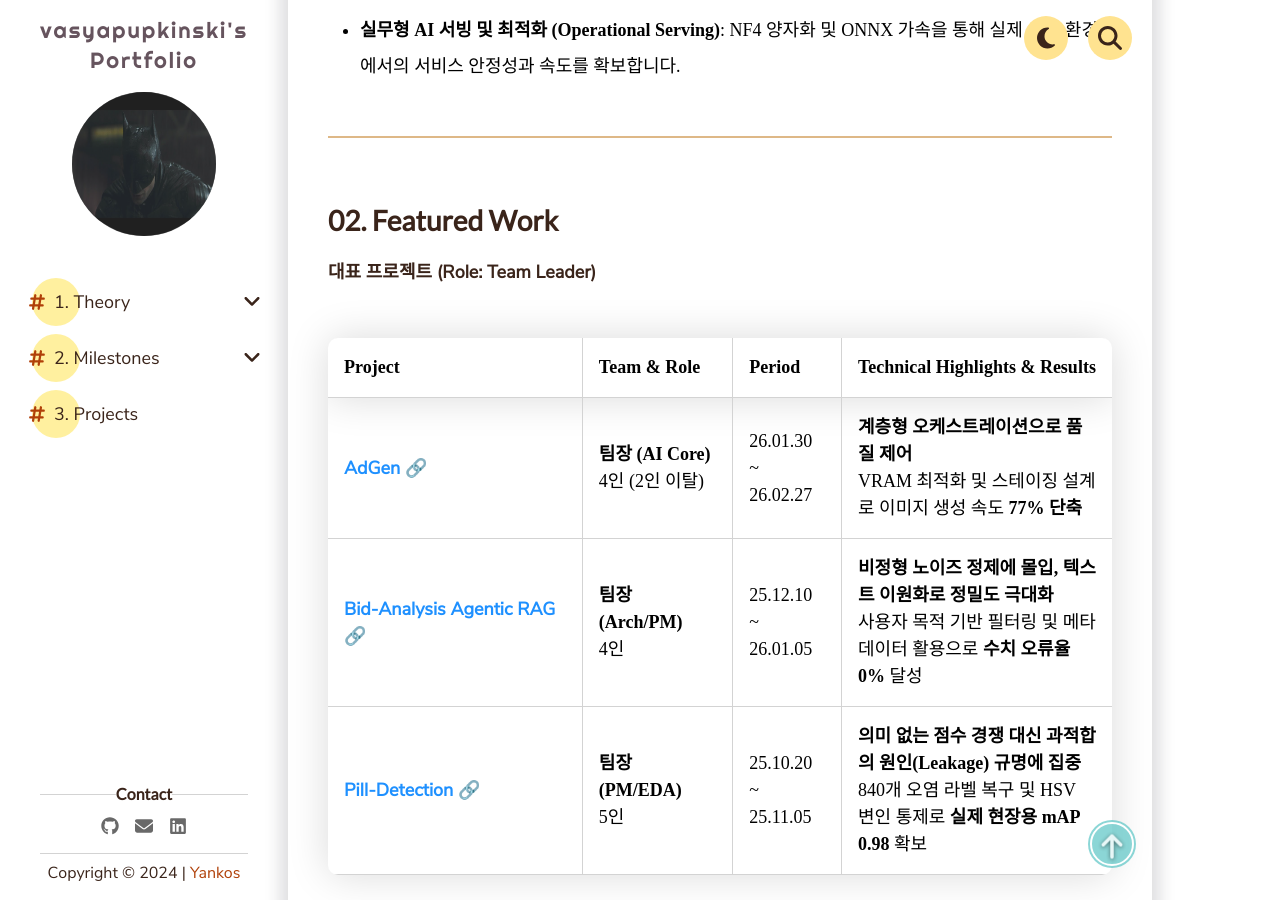
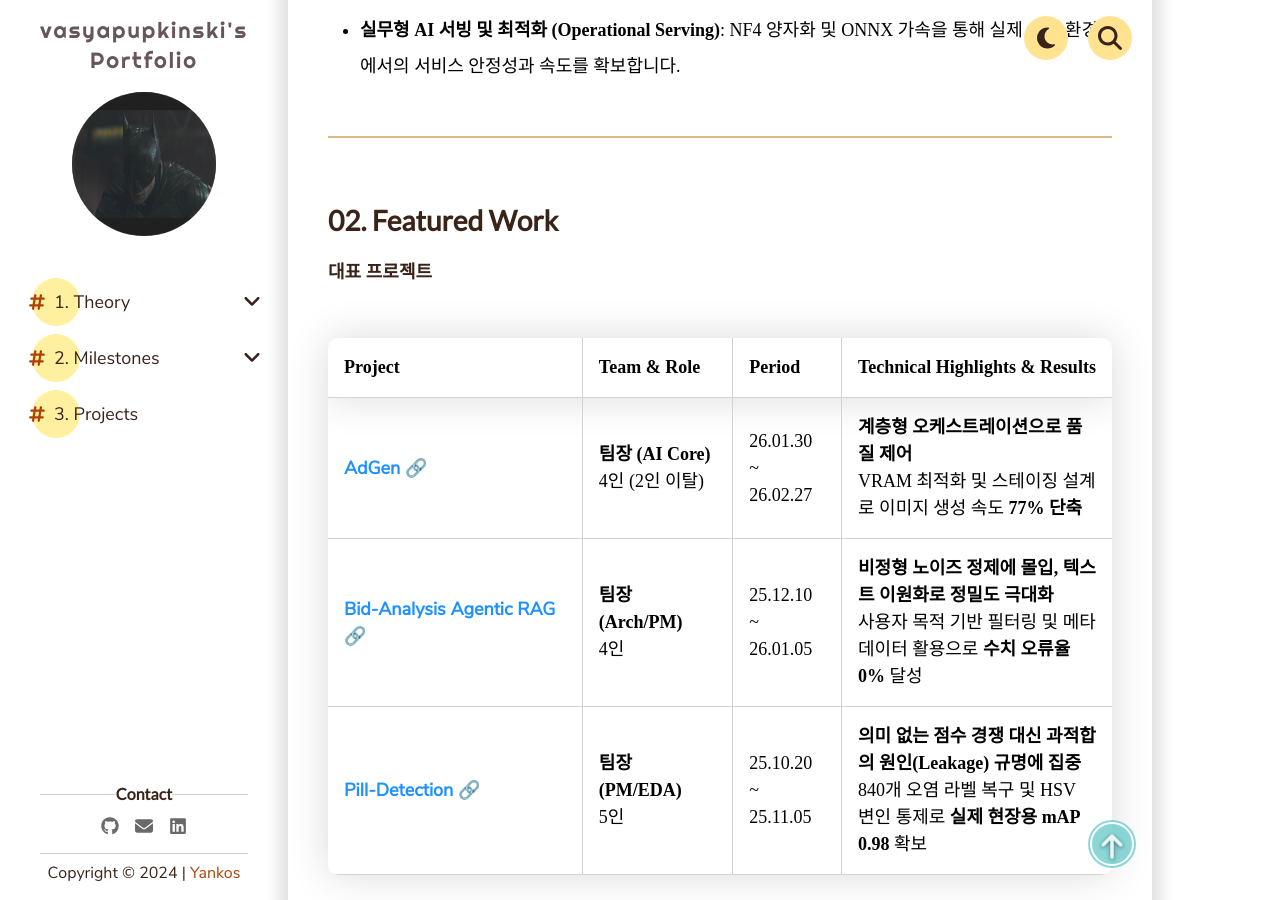
Before and after one commit to vasyapupkinski/vasyapupkinski.github.io, a Jekyll site: the page built from index.md, in a window 1280 px wide and 900 px high, scrolled down 1185 px. Built offline with Jekyll 4.4.1, drawn with Linux system fonts in a browser that asks for light colours; comment, search, counter and statistics services are not loaded.

Commit message:
Refine Section 02 title: Simplified to '대표 프로젝트'

```diff
--- a/index.md
+++ b/index.md
@@ -22,7 +22,7 @@ home: true
 ---
 
 ## 02. Featured Work
-**대표 프로젝트 (Role: Team Leader)**
+**대표 프로젝트**
 
 | **Project** | **Team & Role** | **Period** | **Technical Highlights & Results** |
 | :--- | :--- | :--- | :--- |
```
